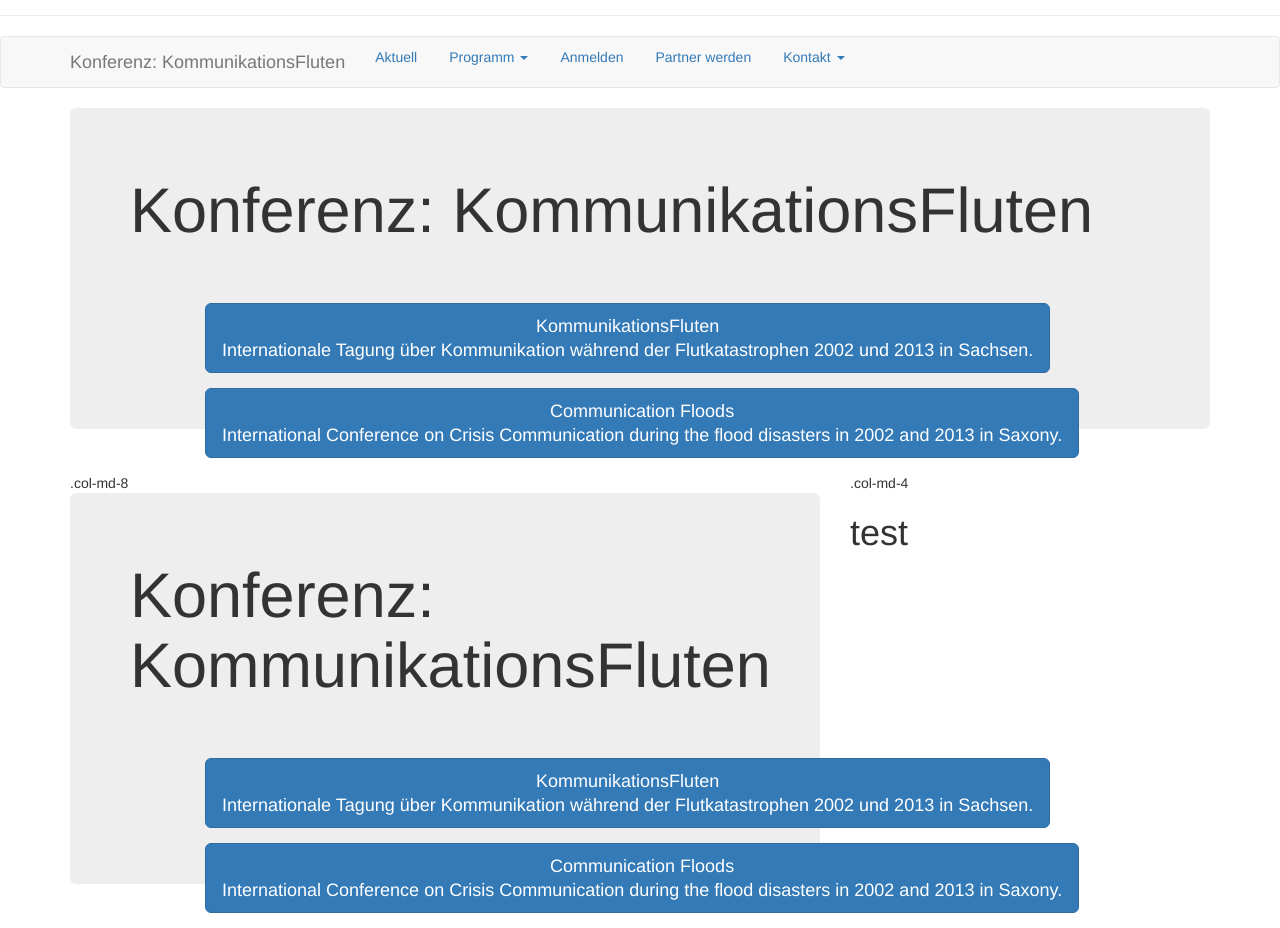
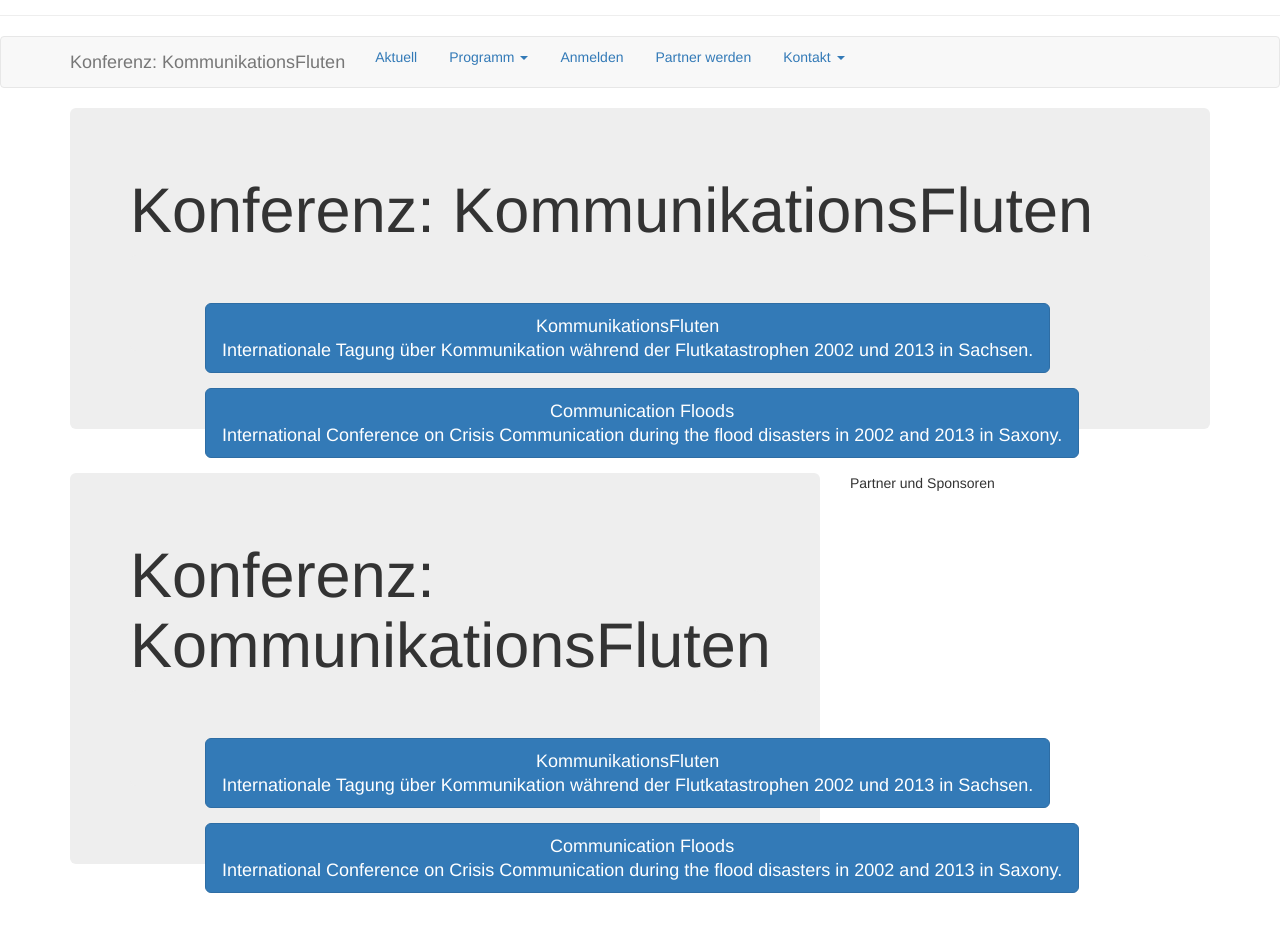
Before and after one commit to susedev/test, a Jekyll site: the page built from index.html, in a window 1280 px wide, cut to the strip 131-1059 px from the top of the page. Built offline with Jekyll 4.4.1, drawn with Linux system fonts in a browser that asks for light colours.

Commit message:
Update base.html

```diff
--- a/_layouts/base.html
+++ b/_layouts/base.html
@@ -49,11 +49,10 @@
 </div>
 <div class="container">
   <div class="row">
-  <div class="col-md-8">.col-md-8
+  <div class="col-md-8">
     {{ content }}
   </div>
-  <div class="col-md-4">.col-md-4
-  <h1>test</h1>
+  <div class="col-md-4">Partner und Sponsoren
   </div>
 </div>
 </div>
```
